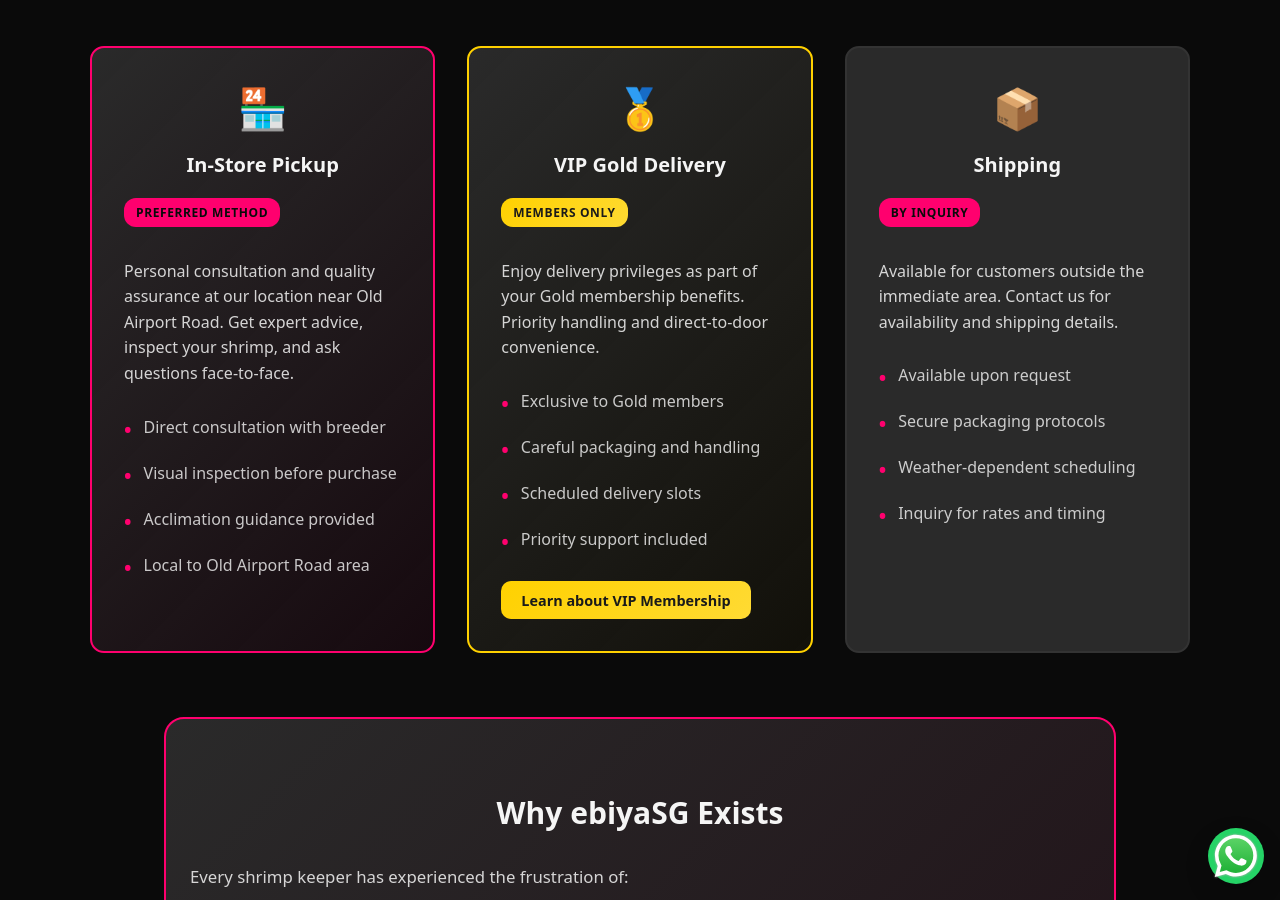
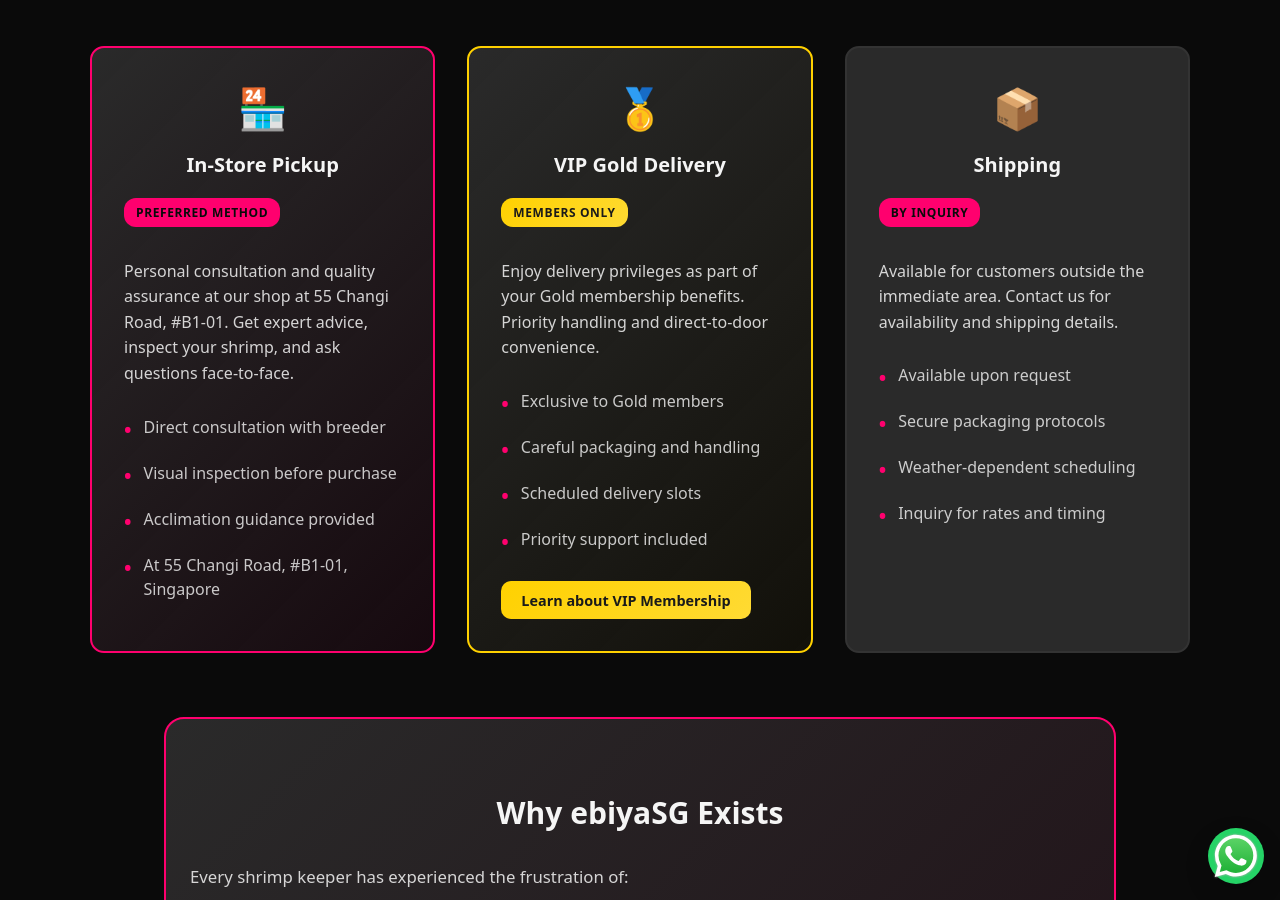
Before and after one commit to m33lucky-benny/reimagined-eureka, a Jekyll site: the page built from about.md, in a window 1280 px wide and 900 px high, scrolled down 2542 px. Built offline with Jekyll 4.4.1, drawn with Linux system fonts in a browser that asks for light colours; some of the changed text lies outside the part shown.

Commit message:
about: replace Old Airport Road with 55 Changi Road, #B1-01
Location in the description, keywords, og/twitter tags, journey text,
service card, Find Us block, JSON-LD streetAddress and the FAQ answer
now give 55 Changi Road, #B1-01, Singapore.

Co-Authored-By: Claude Sonnet 5.5 <noreply@anthropic.com>

```diff
--- a/about.md
+++ b/about.md
@@ -2,7 +2,7 @@
 layout: page
 title: "About ebiyaSG – Singapore Caridina Shrimp Specialist & Custom Tank Builder | Expert Breeder"
 permalink: /about/
-description: "Professional Caridina shrimp breeder in Singapore specializing in BOA, GALAXY, and BLUE KING KONG varieties. Custom breeding tanks designed for maximum shrimplet survival rates. Located near Old Airport Road. About 3 years old: a hobby that became a business."
+description: "Professional Caridina shrimp breeder in Singapore specializing in BOA, GALAXY, and BLUE KING KONG varieties. Custom breeding tanks designed for maximum shrimplet survival rates. Located at 55 Changi Road, #B1-01, Singapore. About 3 years old: a hobby that became a business."
 author: ebiyaSG
 image: /assets/images/green-tiger.png
 keywords:
@@ -15,14 +15,14 @@ keywords:
   - caridina breeding Singapore
   - high-grade caridina shrimp
   - shrimplet survival expert
-  - Old Airport Road shrimp
+  - Changi Road shrimp Singapore
   - Singapore aquarium specialist
   - Taiwan bee shrimp Singapore
   - crystal red shrimp breeder
 
 # Open Graph
 og_title: "About ebiyaSG – Singapore's Caridina Shrimp Breeding Specialist"
-og_description: "Singapore Caridina breeder, about 3 years old: a hobby that became a business. Specializing in BOA, GALAXY, BLUE KING KONG. Custom breeding tanks engineered for shrimplet survival. Near Old Airport Road."
+og_description: "Singapore Caridina breeder, about 3 years old: a hobby that became a business. Specializing in BOA, GALAXY, BLUE KING KONG. Custom breeding tanks engineered for shrimplet survival. At 55 Changi Road, #B1-01, Singapore."
 og_type: website
 og_url: https://ebiya.sg/about/
 og_image: https://ebiya.sg/assets/images/green-tiger.png
@@ -64,7 +64,7 @@ canonical_url: https://ebiya.sg/about/
     </p>
 
     <p class="journey-text">
-      Located conveniently <strong>near Old Airport Road Food Centre</strong>, the operation focuses
+      Located at <strong>55 Changi Road, #B1-01, Singapore</strong>, the operation focuses
       on what truly matters: <strong>keeping shrimp alive and breeding consistently</strong>.
     </p>
   </div>
@@ -170,14 +170,14 @@ canonical_url: https://ebiya.sg/about/
       <h3>In-Store Pickup</h3>
       <p class="service-badge">Preferred Method</p>
       <p>
-        Personal consultation and quality assurance at our location near Old Airport Road.
+        Personal consultation and quality assurance at our shop at 55 Changi Road, #B1-01.
         Get expert advice, inspect your shrimp, and ask questions face-to-face.
       </p>
       <ul>
         <li>Direct consultation with breeder</li>
         <li>Visual inspection before purchase</li>
         <li>Acclimation guidance provided</li>
-        <li>Local to Old Airport Road area</li>
+        <li>At 55 Changi Road, #B1-01, Singapore</li>
       </ul>
     </div>
 
@@ -274,8 +274,7 @@ canonical_url: https://ebiya.sg/about/
     <div class="location-info">
       <h3>Find Us</h3>
       <p>
-        Conveniently located <strong>near Old Airport Road Food Centre</strong>
-        in Singapore's vibrant Kallang area.
+        Located at <strong>55 Changi Road, #B1-01, Singapore</strong>.
       </p>
       <p class="location-note">
         Exact address and appointment details provided upon inquiry or membership signup.
@@ -332,14 +331,14 @@ canonical_url: https://ebiya.sg/about/
 <meta property="og:url" content="https://ebiya.sg/about/" />
 <meta property="og:type" content="website" />
 <meta property="og:title" content="About ebiyaSG – Singapore's Premier Caridina Shrimp Breeding Specialist" />
-<meta property="og:description" content="Singapore Caridina breeder, about 3 years old: a hobby that became a business. Specializing in BOA, GALAXY, BLUE KING KONG varieties. Custom breeding tanks engineered for maximum shrimplet survival. Near Old Airport Road." />
+<meta property="og:description" content="Singapore Caridina breeder, about 3 years old: a hobby that became a business. Specializing in BOA, GALAXY, BLUE KING KONG varieties. Custom breeding tanks engineered for maximum shrimplet survival. At 55 Changi Road, #B1-01, Singapore." />
 <meta property="og:image" content="https://ebiya.sg/assets/images/green-tiger.png" />
 <meta property="og:image:alt" content="ebiyaSG premium Caridina shrimp" />
 <meta property="og:site_name" content="ebiyaSG - Singapore Shrimp Specialists" />
 
 <meta name="twitter:card" content="summary_large_image" />
 <meta name="twitter:title" content="About ebiyaSG – Singapore Caridina Shrimp Specialist" />
-<meta name="twitter:description" content="About 3 years old: a hobby that became a business. BOA, GALAXY, BLUE KING KONG. Custom tanks for shrimplet survival. Near Old Airport Road." />
+<meta name="twitter:description" content="About 3 years old: a hobby that became a business. BOA, GALAXY, BLUE KING KONG. Custom tanks for shrimplet survival. At 55 Changi Road, #B1-01, Singapore." />
 <meta name="twitter:image" content="https://ebiya.sg/assets/images/green-tiger.png" />
 
 <meta name="robots" content="index,follow,max-snippet:-1,max-image-preview:large,max-video-preview:-1" />
@@ -363,7 +362,7 @@ canonical_url: https://ebiya.sg/about/
     "addressLocality": "Singapore",
     "addressRegion": "SG",
     "addressCountry": "SG",
-    "streetAddress": "Near Old Airport Road Food Centre"
+    "streetAddress": "55 Changi Road, #B1-01"
   },
   "geo": {
     "@type": "GeoCoordinates",
@@ -444,7 +443,7 @@ canonical_url: https://ebiya.sg/about/
       "name": "Where is ebiyaSG located?",
       "acceptedAnswer": {
         "@type": "Answer",
-        "text": "ebiyaSG is conveniently located near Old Airport Road Food Centre in Singapore's Kallang area. Exact address and appointment details are provided upon inquiry or membership signup."
+        "text": "ebiyaSG is located at 55 Changi Road, #B1-01, Singapore."
       }
     },
     {
```
